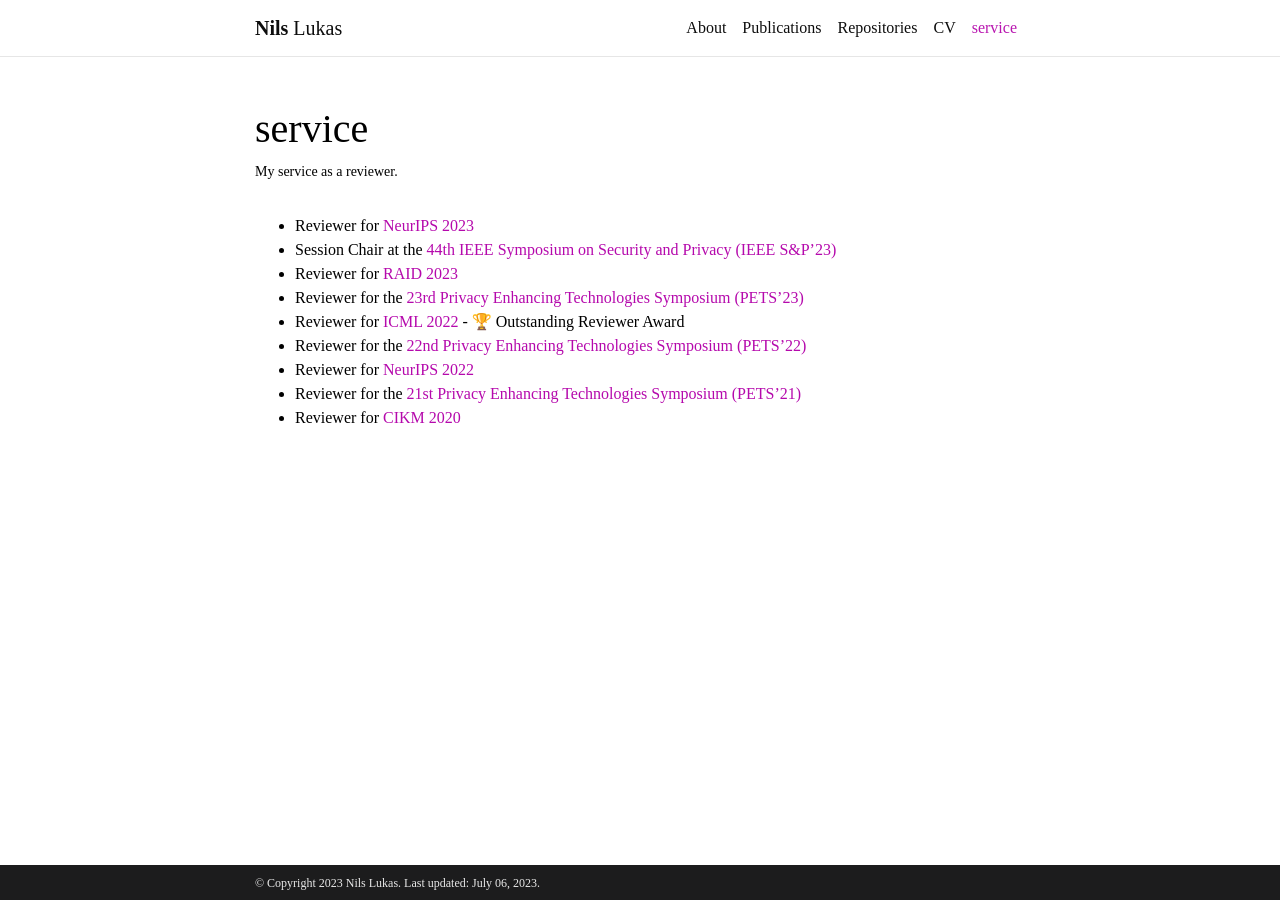
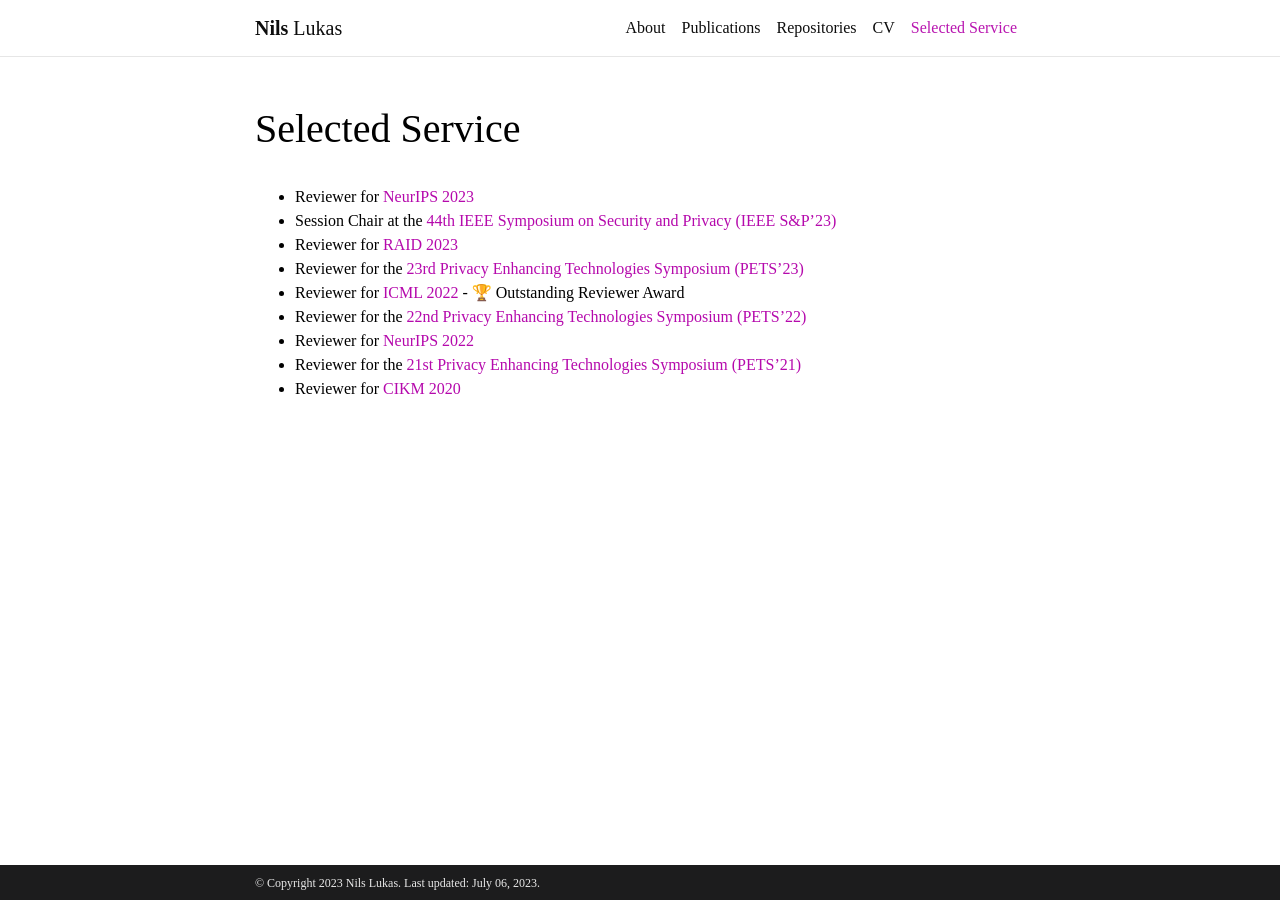
Before and after one commit to nilslukas/nilshendriklukas.github.io, a Jekyll site: the page built from _pages/teaching.md, in a window 1280 px wide. Built offline with Jekyll 4.4.1, drawn with Linux system fonts in a browser that asks for light colours; comment, search, counter and statistics services are not loaded; a style sheet for code colours, icons or effects is not loaded.

```diff
--- a/_pages/teaching.md
+++ b/_pages/teaching.md
@@ -1,8 +1,8 @@
 ---
 layout: page
-permalink: /Service/
-title: service
-description: My service as a reviewer.
+permalink: /service/
+title: Selected Service
+description:
 nav: true
 nav_order: 5
 ---
```
